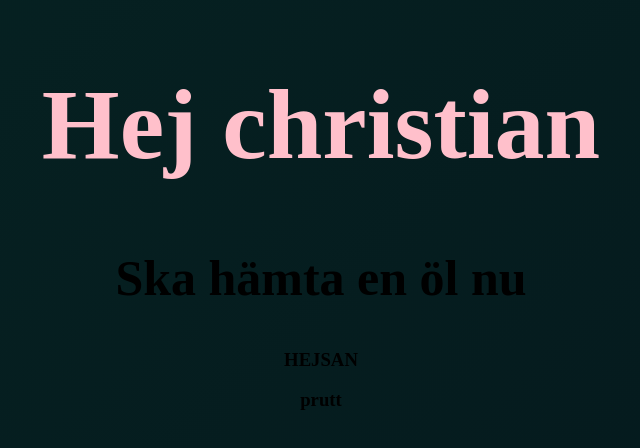
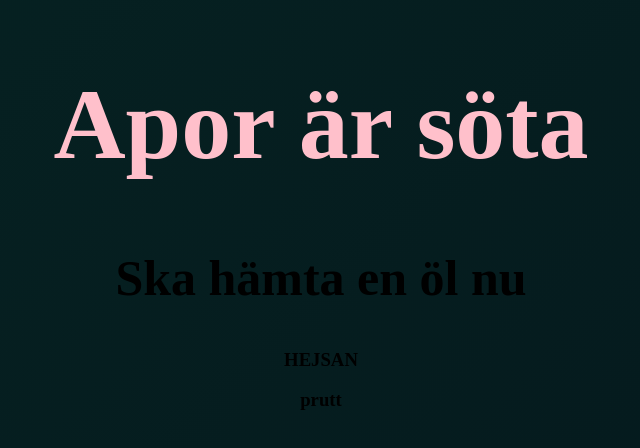
Before and after one commit to Nishune/testing-git-with-christian, a plain HTML site: page index.html in a window 1280 px wide. Shown: the whole page, without its empty margins (319-959 px from the left). Drawn offline with Linux system fonts and the light colour scheme; no server answers.

Commit message:
changed h1

```diff
--- a/index.html
+++ b/index.html
@@ -8,7 +8,7 @@
     <link rel="stylesheet" type="text/css" media="screen" href="main.css" />
   </head>
   <body>
-    <h1>Hej christian</h1>
+    <h1>Apor är söta</h1>
     <h2 id="beer">Ska hämta en öl nu</h2>
     <h3>HEJSAN</h3>
     <h3>prutt</h3>
```
